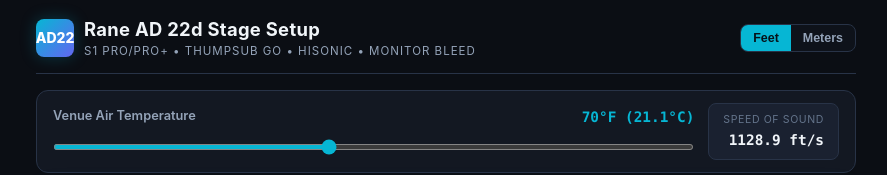
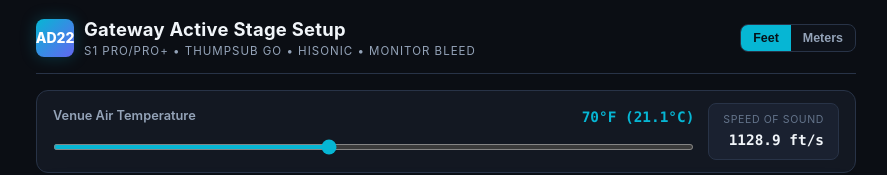
Before and after one commit to Gatewaymusicministry/stage-delay, a plain HTML site: page index.html in a window 1280 px wide. Shown: the top 175 px of the page, without its empty margins (194-1081 px from the left). Drawn offline with Linux system fonts and the light colour scheme.

Commit message:
Update index.html

```diff
--- a/index.html
+++ b/index.html
@@ -617,7 +617,7 @@
     <div class="brand">
       <div class="brand-icon">AD22</div>
       <div>
-        <h1>Rane AD 22d Stage Setup</h1>
+        <h1>Gateway Active Stage Setup</h1>
         <span>S1 Pro/Pro+ &bull; ThumpSub GO &bull; Hisonic &bull; Monitor Bleed</span>
       </div>
     </div>
```
